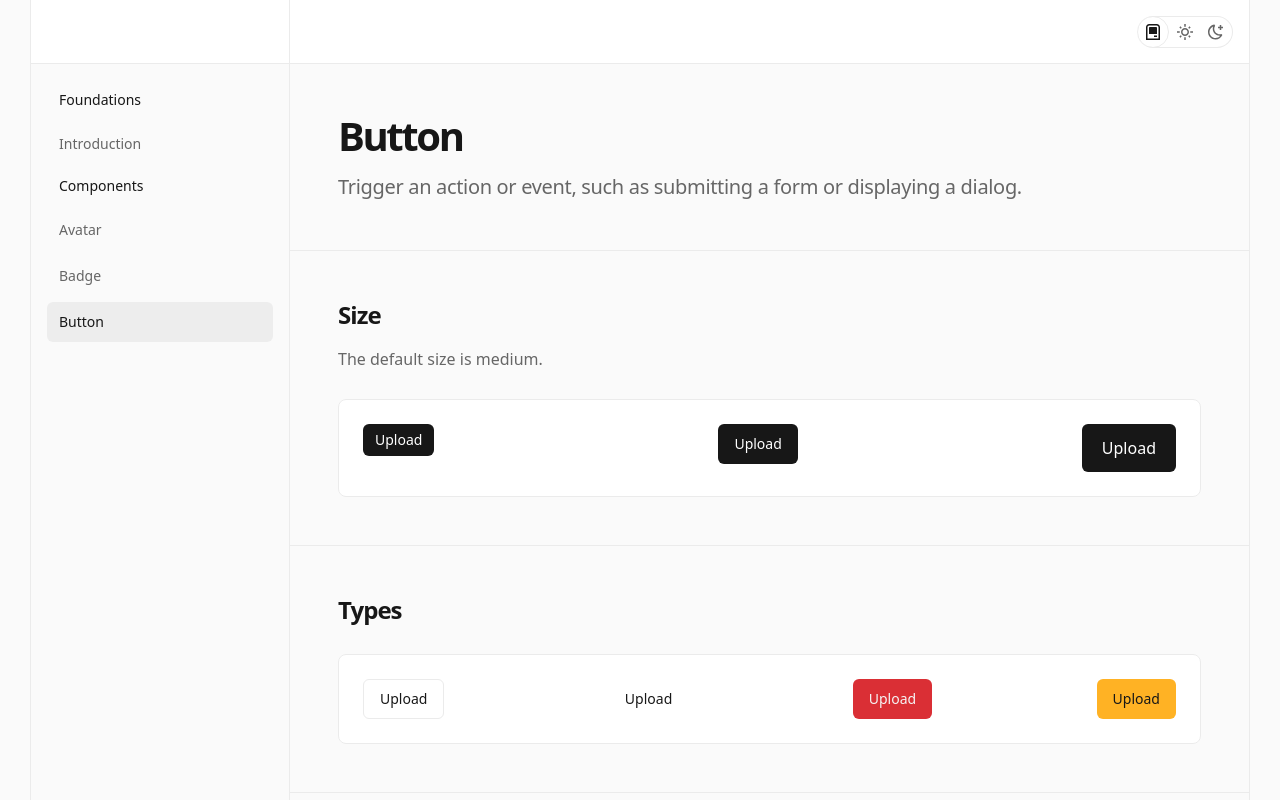
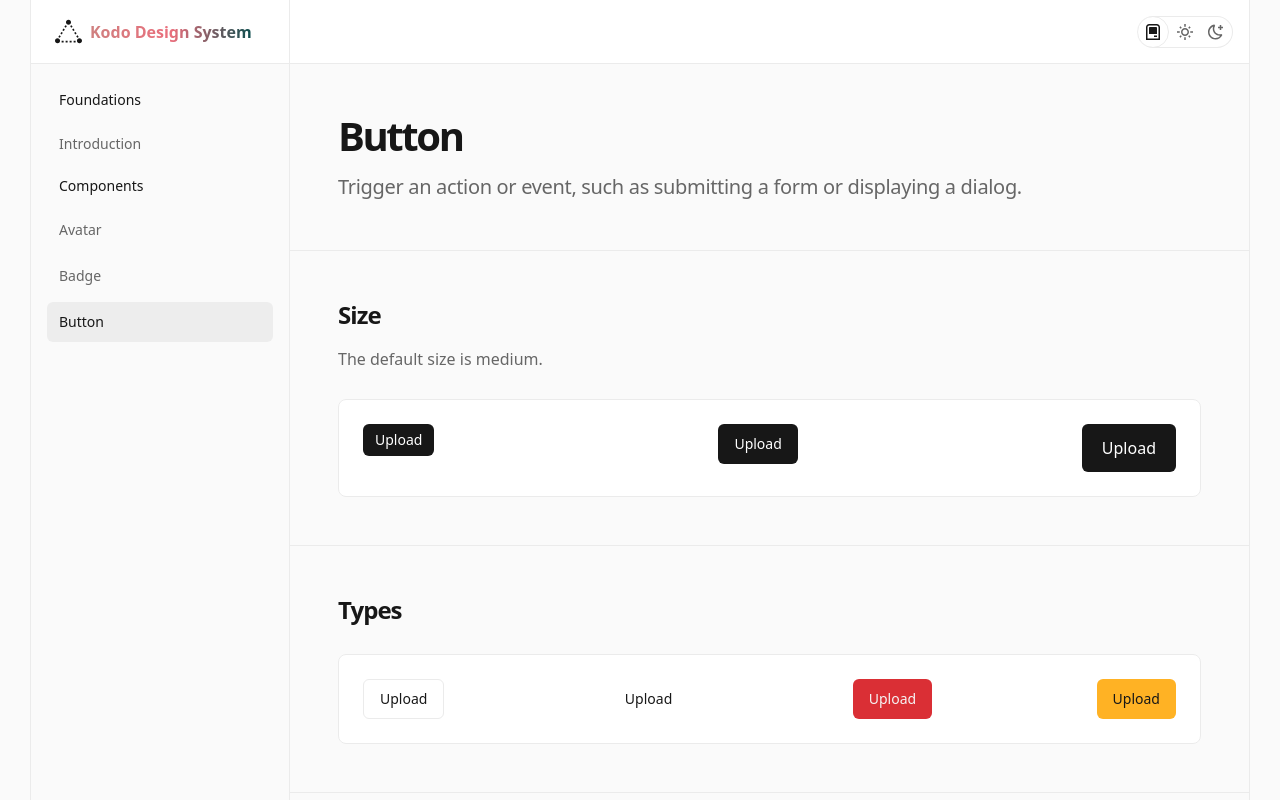
Before and after one commit to kampsy/ui, a SvelteKit app: page /button in a window 1280 px wide. Shown: the top 800 px of the page. Built offline with nearby package versions, Linux system fonts and the light colour scheme.

Commit message:
add TextGradient component

```diff
--- a/src/docs/ui/shell.svelte
+++ b/src/docs/ui/shell.svelte
@@ -4,8 +4,10 @@
 	import Moon from '$lib/icons/moon.svelte';
 	import { scheme } from '../utils/colorScheme.svelte.js';
 	import type { Snippet } from 'svelte';
+	import LogoGeist from '$lib/icons/logo-geist.svelte';
+	import TextGradient from '$lib/text/textGradient.svelte';
 
-    let { asideSlot,contSlot}: { asideSlot: Snippet, contSlot: Snippet } = $props();
+	let { asideSlot, contSlot }: { asideSlot: Snippet; contSlot: Snippet } = $props();
 
 	let selected = $state('system');
 
@@ -64,13 +66,42 @@
 		class=" bg-light-bg dark:bg-dark-bg w-full h-[64px] flex border-b border-r border-light-gray-200 dark:border-dark-gray-400"
 	>
 		<div
-			class="w-full max-w-[260px] h-full border-l border-r border-light-gray-200 dark:border-dark-gray-400"
+			class="hidden lg:block w-full max-w-[260px] h-full border-l border-r border-light-gray-200 dark:border-dark-gray-400"
 		>
-			<!---->
+			<div class="hidden w-full h-full px-6 lg:flex items-center">
+				<a href="/#">
+					<div class="flex items-center gap-2">
+						<div class="w-[27px] h-[27px]">
+							<LogoGeist />
+						</div>
+						<div>
+							<TextGradient
+								text="Kodo Design System"
+								variant="ios"
+								class="text-base font-semibold leading-[24px]"
+							/>
+						</div>
+					</div>
+				</a>
+			</div>
 		</div>
 		<div class="w-full h-full">
 			<!---->
-			<div class="w-full h-full px-4 flex items-center justify-end">
+			<div class="w-full h-full px-4 flex items-center justify-between">
+				<div>
+					<div class="lg:hidden flex items-center gap-2">
+						<div class="w-[27px] h-[27px]">
+							<LogoGeist />
+						</div>
+						<div>
+							<TextGradient
+								text="Kodo Design System"
+								variant="ios"
+								class="text-base font-semibold leading-[24px]"
+							/>
+						</div>
+					</div>
+				</div>
 				<div
 					class="w-[96px] h-[32px] rounded-full overflow-hidden flex items-center {contBorder} border-light-gray-200 dark:border-dark-gray-400"
 				>
--- /dev/null
+++ b/src/lib/icons/cpu.svelte
@@ -0,0 +1,14 @@
+<svg
+	data-testid="geist-icon"
+	height="100%"
+	stroke-linejoin="round"
+	viewBox="0 0 16 16"
+	width="100%"
+	style="color: currentcolor;"
+	><path
+		fill-rule="evenodd"
+		clip-rule="evenodd"
+		d="M5.5 2V0.75V0H7V0.75V2H9V0.75V0H10.5V0.75V2H13C13.5523 2 14 2.44772 14 3V5.5H15.25H16V7H15.25H14V9H15.25H16V10.5H15.25H14V13C14 13.5523 13.5523 14 13 14H10.5V15.25V16H9V15.25V14H7V15.25V16H5.5V15.25V14H3C2.44772 14 2 13.5523 2 13V10.5H0.75H0V9H0.75H2V7H0.75H0V5.5H0.75H2V3C2 2.44772 2.44772 2 3 2H5.5ZM12.75 10.5V9V7V5.5V3.25H10.5H9H7H5.5H3.25V5.5V7V9V10.5V12.75H5.5H7H9H10.5H12.75V10.5Z"
+		fill="currentColor"
+	></path></svg
+>
--- /dev/null
+++ b/src/lib/icons/logo-geist.svelte
@@ -0,0 +1,14 @@
+<svg
+	data-testid="geist-icon"
+	height="100%"
+	stroke-linejoin="round"
+	viewBox="0 0 16 16"
+	width="100%"
+	style="color: currentcolor;"
+	><path
+		fill-rule="evenodd"
+		clip-rule="evenodd"
+		d="M8 4C8.82843 4 9.5 3.32843 9.5 2.5C9.5 1.67157 8.82843 1 8 1C7.17157 1 6.5 1.67157 6.5 2.5C6.5 3.32843 7.17157 4 8 4ZM8.97125 4.75725L9.57125 5.75725L10.4287 5.24275L9.82875 4.24275L8.97125 4.75725ZM6.42875 5.75725L7.02875 4.75725L6.17125 4.24275L5.57125 5.24275L6.42875 5.75725ZM10.1713 6.75725L10.7713 7.75725L11.6287 7.24275L11.0287 6.24275L10.1713 6.75725ZM5.22875 7.75725L5.82875 6.75725L4.97125 6.24275L4.37125 7.24275L5.22875 7.75725ZM11.3713 8.75725L11.9713 9.75725L12.8287 9.24275L12.2287 8.24275L11.3713 8.75725ZM4.02875 9.75725L4.62875 8.75725L3.77125 8.24275L3.17125 9.24275L4.02875 9.75725ZM12.5713 10.7572L13.1713 11.7572L14.0287 11.2428L13.4287 10.2428L12.5713 10.7572ZM2.82875 11.7572L3.42875 10.7572L2.57125 10.2428L1.97125 11.2428L2.82875 11.7572ZM3 13.5C3 13.8133 2.90396 14.1041 2.73971 14.3447V14.5H2.61805C2.34339 14.8069 1.94425 15 1.5 15C0.671573 15 0 14.3284 0 13.5C0 12.6716 0.671573 12 1.5 12C2.32843 12 3 12.6716 3 13.5ZM3.925 14.5H5.1103V13.5H3.925V14.5ZM6.29559 14.5H7.48089V13.5H6.29559V14.5ZM8.66618 14.5H9.85147V13.5H8.66618V14.5ZM11.0368 14.5H12.2221V13.5H11.0368V14.5ZM14.5 15C15.3284 15 16 14.3284 16 13.5C16 12.6716 15.3284 12 14.5 12C13.6716 12 13 12.6716 13 13.5C13 14.3284 13.6716 15 14.5 15Z"
+		fill="currentColor"
+	></path></svg
+>
--- a/src/lib/index.ts
+++ b/src/lib/index.ts
@@ -1,2 +1,5 @@
 // Button
 export { default as Button } from './button/button.svelte';
+
+//Text
+export { default as TextGradient } from './text/textGradient.svelte';
--- /dev/null
+++ b/src/lib/text/textGradient.svelte
@@ -0,0 +1,69 @@
+<script lang="ts">
+	type propsT = {
+		class?: string;
+		variant?: 'ios' | 'ipad' | 'mac' | 'watch' | 'vision';
+		text?: string;
+	};
+	let { class:klass = '', variant = 'mac', text }: propsT = $props();
+
+	let utilities = $state('');
+
+	const ios = [
+		'from-[#CF807F]',
+		'via-[#EA6F7D]',
+		'via-33%',
+		'via-[#0D8EB4]',
+		'via-66%',
+		'to-[#0D4E4E]'
+	];
+	const ipad = [
+		'from-[#339AAF]',
+		'via-[#2E76DB]',
+		'via-33%',
+		'via-[#1B175F]',
+		'via-66%',
+		'to-[#6F57B4]'
+	];
+	const mac = [
+		'from-[#021B8B]',
+		'via-[#1E84D9]',
+		'via-33%',
+		'via-[#BD83A2]',
+		'via-66%',
+		'to-[#EF6F33]'
+	];
+	const watch = ['from-[#1AB7A1]', 'via-[#3D2DA9]', 'via-51%', 'to-[#A53A9F]'];
+	const vision = [
+		'from-[#FF6148]',
+		'via-[#E15C96]',
+		'via-33%',
+		'via-[#4153E0]',
+		'via-66%',
+		'to-[#7D7FEB]'
+	];
+
+	switch (variant) {
+		case 'ios':
+			utilities = `bg-gradient-to-r ${ios.join(' ')} bg-clip-text text-transparent`;
+			break;
+		case 'ipad':
+			utilities = `bg-gradient-to-r ${ipad.join(' ')} bg-clip-text text-transparent`;
+			break;
+		case 'mac':
+			utilities = `bg-gradient-to-r ${mac.join(' ')} bg-clip-text text-transparent`;
+			break;
+		case 'watch':
+			utilities = `bg-gradient-to-r ${watch.join(' ')} bg-clip-text text-transparent`;
+			break;
+		case 'vision':
+			utilities = `bg-gradient-to-r ${vision.join(' ')} bg-clip-text text-transparent`;
+			break;
+		default:
+			utilities = `bg-gradient-to-r ${mac.join(' ')} bg-clip-text text-transparent`;
+			break;
+	}
+</script>
+
+<div class="{utilities} {klass}">
+	{text}
+</div>
```
